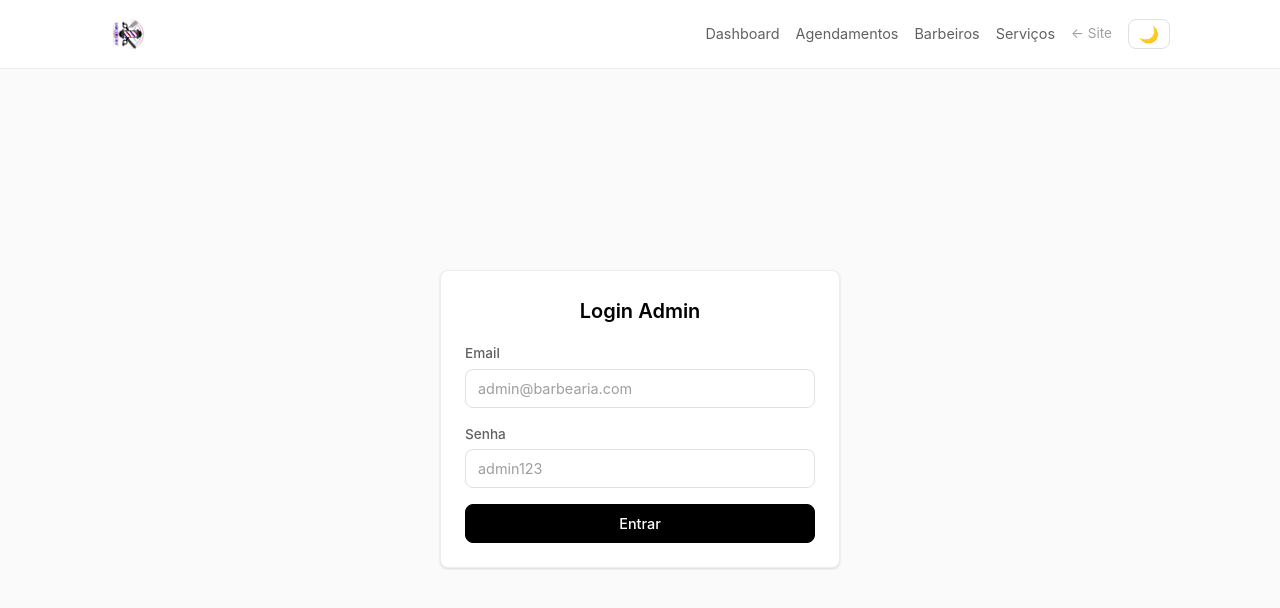
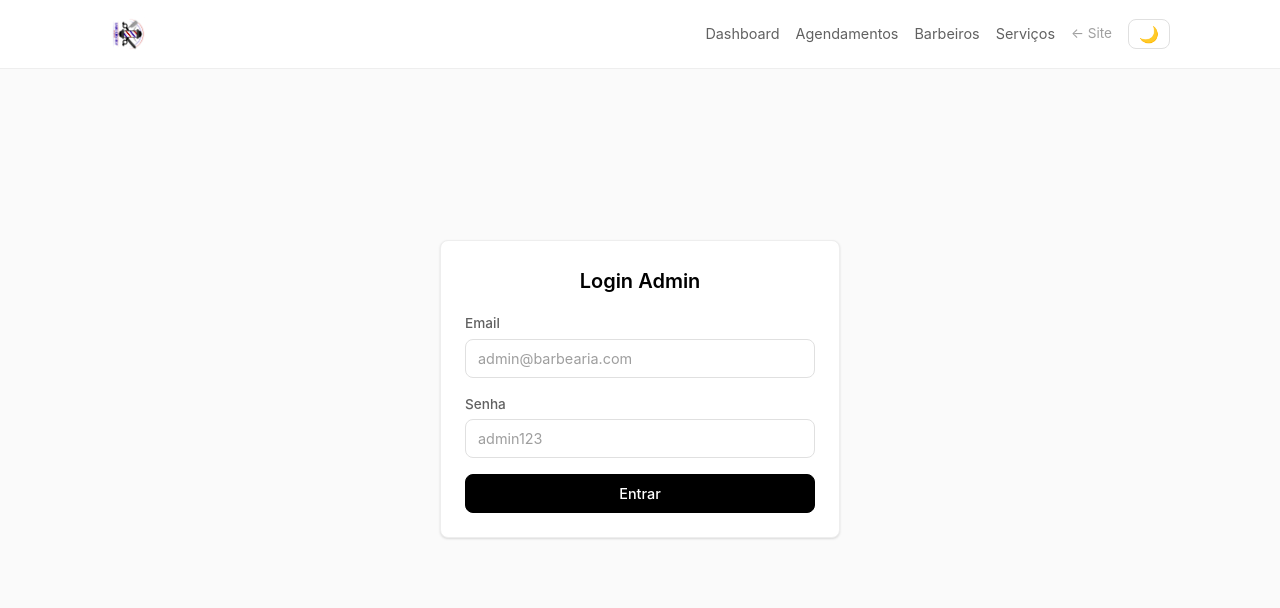
Before and after one commit to lucariocarioca3-dot/barbearia-, a Vue app in the folder frontend/: page /admin/login in a window 1280 px wide. Shown: the top 608 px of the page. Built offline with nearby package versions, Linux system fonts and the light colour scheme; no server answers.

Commit message:
fix: remove top padding from main to eliminate white gap between navbar and hero video

```diff
--- a/frontend/src/App.vue
+++ b/frontend/src/App.vue
@@ -4,7 +4,7 @@ import AppNavbar from './components/AppNavbar.vue'
 
 <template>
   <AppNavbar />
-  <main class="container" style="min-height: 80vh; padding-top: 30px; padding-bottom: 60px;">
+  <main class="container" style="min-height: 80vh; padding-bottom: 60px;">
     <router-view />
   </main>
   <footer>
```
